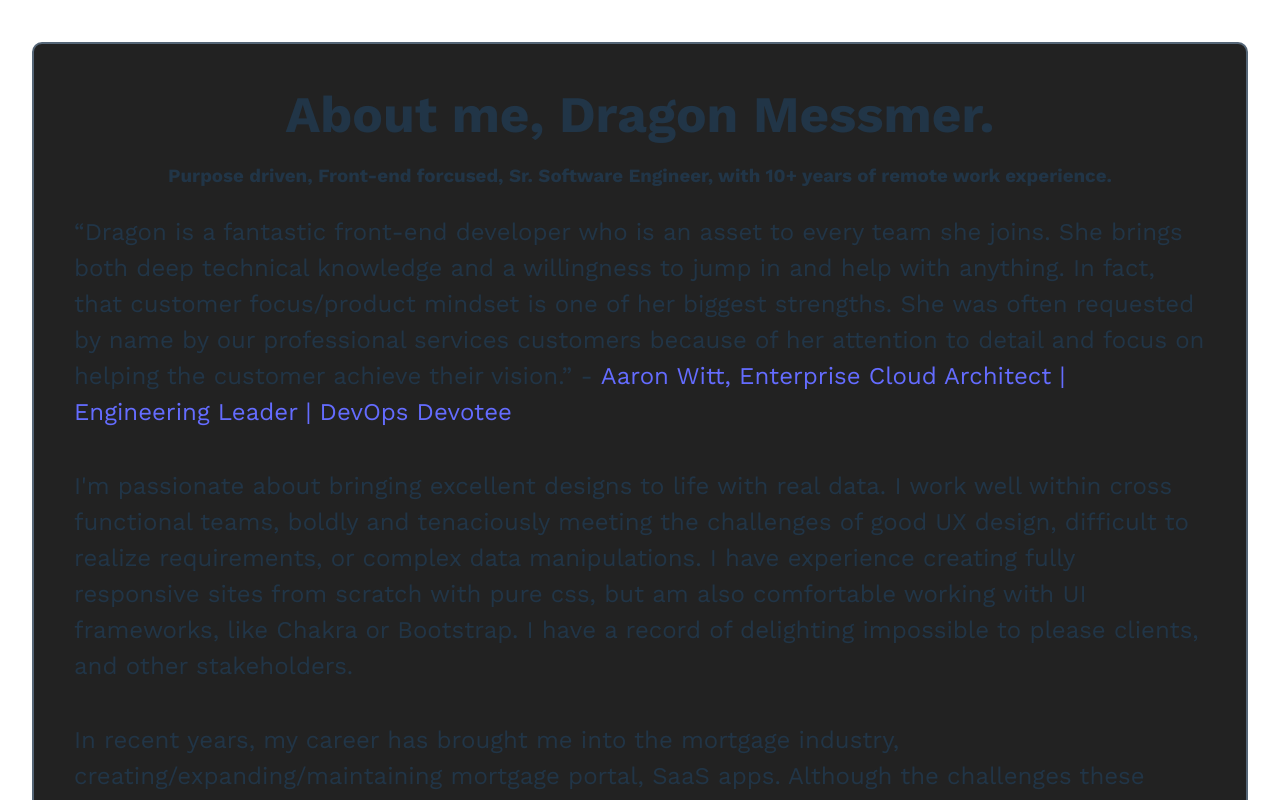
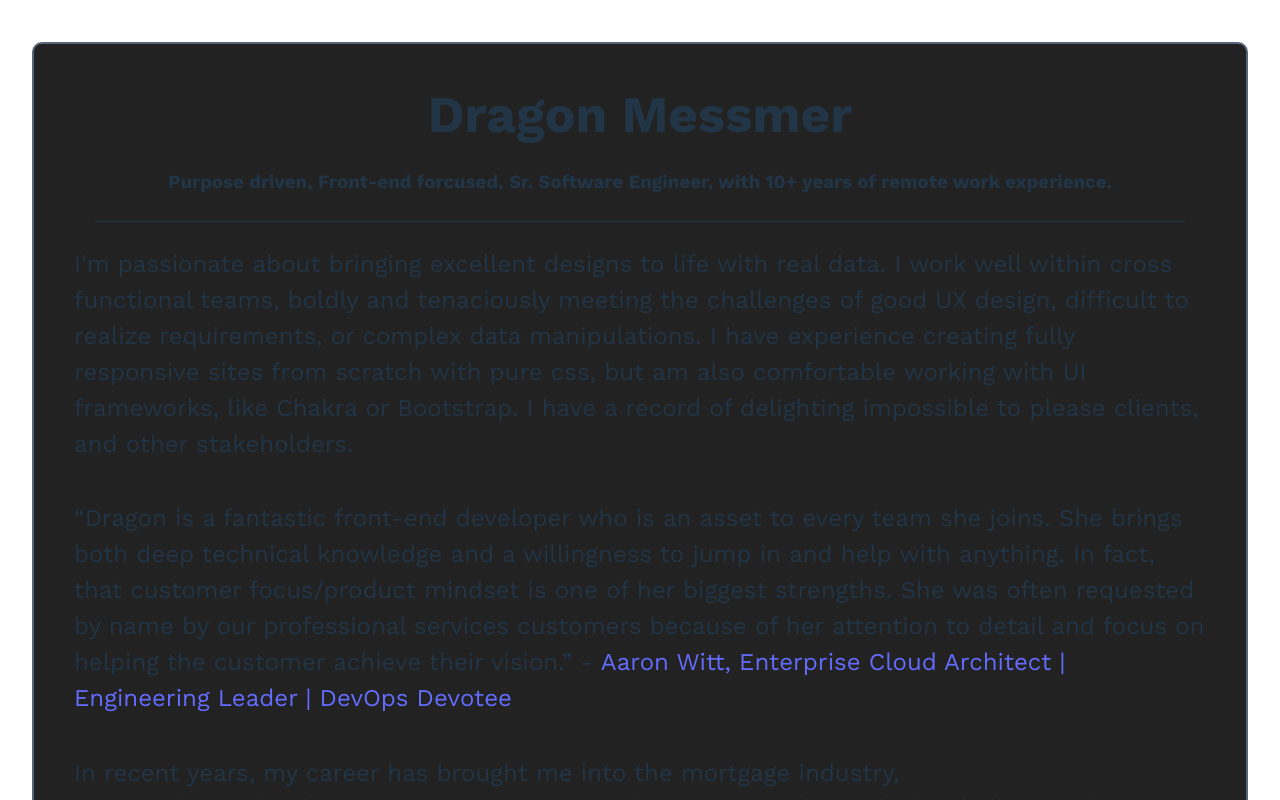
Before and after one commit to skullyflower/hire-dragon, a React (Vite) app: page / in a window 1280 px wide. Both pictures are taken after a click on the element "... Show more". Shown: the top 800 px of the page. Built offline with nearby package versions, Linux system fonts and the light colour scheme.

Commit message:
improved design

```diff
--- a/src/HireMe/HireMe.scss
+++ b/src/HireMe/HireMe.scss
@@ -26,7 +26,7 @@ html * {
   text-align: left;
   transition: all .3s ease-in-out;
   overflow: hidden;
-  height:250px;
+  height:310px;
   min-height: fit-content;
   &.expanded{
     overflow-y: auto;
@@ -39,6 +39,13 @@ html * {
   }
   &+p{
     margin:10px;
+  }
+  h3{
+    width:90%;
+    margin:auto;
+    text-align: center;
+    padding-block:25px;
+    border-bottom: 1px solid;
   }
 }
 h1 {
--- a/src/HireMe/HireMe.tsx
+++ b/src/HireMe/HireMe.tsx
@@ -20,7 +20,7 @@ const linksArray = [
   {
     name: 'RARRecover',
     href: 'https://rarr-recovery.skullyflower.com',
-    extra: 'Fun, but useful 12 step tool site.',
+    extra: 'Fun, useful 12 step site.',
   },
   {
     name: 'Skully Flower',
@@ -53,19 +53,30 @@ export const HireMe = () => {
     <main id='pagebody'>
       <section>
         <div className='content'>
-          <h1>About me, Dragon Messmer.</h1>
+          <h1>Dragon Messmer</h1>
           <div className={textExpanded ? 'description expanded' : 'description'}>
-            <h3 style={{ textAlign: 'center' }}>
+            <h3 style={{ textAlign: 'center', borderBottom: '1px solid' }}>
               Purpose driven, Front-end forcused, Sr. Software Engineer, with 10+ years of remote
               work experience.
             </h3>
             <p>
+              I&apos;m passionate about bringing excellent designs to life with real data. I work
+              well within cross functional teams, boldly and tenaciously meeting the challenges of
+              good UX design, difficult to realize requirements, or complex data manipulations. I
+              have experience creating fully responsive sites from scratch with pure css, but am
+              also comfortable working with UI frameworks, like Chakra or Bootstrap. I have a record
+              of delighting impossible to please clients, and other stakeholders.
+            </p>
+
+            {textExpanded && (
+              <>
+                <p>
                   &ldquo;Dragon is a fantastic front-end developer who is an asset to every team she
-              joins. She brings both deep technical knowledge and a willingness to jump in and help
-              with anything. In fact, that customer focus/product mindset is one of her biggest
-              strengths. She was often requested by name by our professional services customers
-              because of her attention to detail and focus on helping the customer achieve their
-              vision.&rdquo; -{' '}
+                  joins. She brings both deep technical knowledge and a willingness to jump in and
+                  help with anything. In fact, that customer focus/product mindset is one of her
+                  biggest strengths. She was often requested by name by our professional services
+                  customers because of her attention to detail and focus on helping the customer
+                  achieve their vision.&rdquo; -{' '}
                   <i>
                     <a
                       href='https://www.linkedin.com/in/aaron-witt-1455783/'
@@ -76,17 +87,7 @@ export const HireMe = () => {
                     </a>
                   </i>
                 </p>
-            {textExpanded && (
-              <>
-                <p>
-                  I&apos;m passionate about bringing excellent designs to life with real data. I
-                  work well within cross functional teams, boldly and tenaciously meeting the
-                  challenges of good UX design, difficult to realize requirements, or complex data
-                  manipulations. I have experience creating fully responsive sites from scratch with
-                  pure css, but am also comfortable working with UI frameworks, like Chakra or
-                  Bootstrap. I have a record of delighting impossible to please clients, and other
-                  stakeholders.
-                </p>
+
                 <p>
                   In recent years, my career has brought me into the mortgage industry,
                   creating/expanding/maintaining mortgage portal, SaaS apps. Although the challenges
```
Lines whose indentation alone changed are shown as unchanged.
